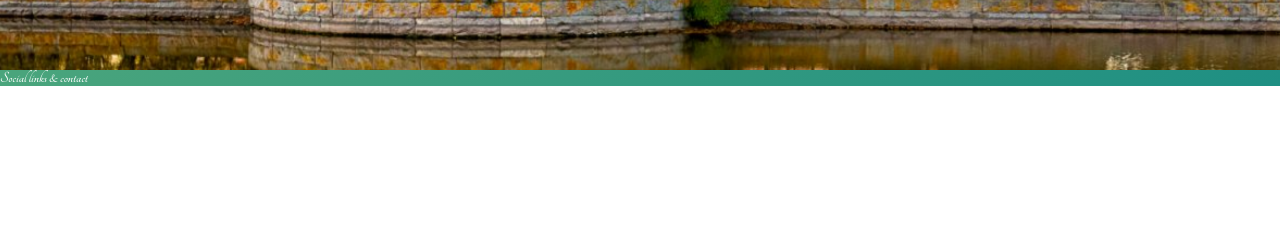
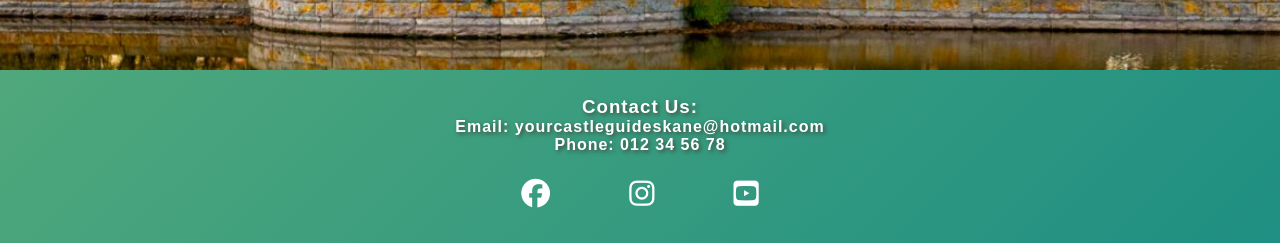
Before and after one commit to moolleer/castle-guide, a plain HTML site: page index.html in a window 1280 px wide. Shown: the part 1007-1250 px from the top of the page. Before the commit the page ends 1093 px from the top, so only its background shows below. Drawn offline with Linux system fonts and the light colour scheme.

Commit message:
Add contact and social media links to footer

```diff
--- a/assets/css/style.css
+++ b/assets/css/style.css
@@ -13,14 +13,14 @@ body {
     background-image: linear-gradient(to bottom right, #75BA75, #1E8F83);
 }
 
-h2, h3 {
+h2, h3, h4 {
     font-family: Robot-Slab, sans-serif;
 }
 
 #logo {
     font-size: 550%;
     color: inherit;
-    text-shadow: 2px 2px 4px #004E11;
+    text-shadow: 2px 2px 4px #3E4A3D;
     text-align: center;
     margin-top: 20px;
 }
@@ -42,7 +42,7 @@ h2, h3 {
 #menu a {
     text-decoration: none;
     color: inherit;
-    text-shadow: 2px 2px 4px #004E11;
+    text-shadow: 2px 2px 4px #3E4A3D;
 }
 
 #menu a:hover {
@@ -90,7 +90,6 @@ h2, h3 {
 /*Text for the hero image*/
 
 #image-text {
-
     width: 150px;
     height: 150px;
     border-radius: 50%;
@@ -121,3 +120,37 @@ h2, h3 {
     text-align: center;
     padding: 10px;
 }
+
+/* Footer styles*/
+
+footer {
+    height: 150px;
+}
+
+.social-media {
+    text-align: center;
+}
+
+.social-media li {
+    display: inline;
+}
+
+.social-media i {
+    font-size: 180%;
+    padding-top: 1%;
+    padding-left: 2%;
+    padding-right: 2%;
+    margin: 1%;
+    color: #fff;
+}
+
+#contact {
+    text-align: center;
+    margin-top: 2%;
+
+}
+
+#contact h3, h4 {
+    letter-spacing: 1px;
+    text-shadow: 2px 2px 4px #3E4A3D;
+}
--- a/index.html
+++ b/index.html
@@ -38,7 +38,25 @@
         </div>
     </section>
     <footer>
-        Social links & contact
+        <div id="contact">
+            <h3>Contact Us:</h3>
+            <h4>Email: yourcastleguideskane@hotmail.com</h4>
+            <h4>Phone: 012 34 56 78</h4>
+        </div>
+        <ul class="social-media">
+            <li>
+                <a href="https://facebook.com" target="_blank" rel="noopener"
+                aria-label="Visit our Facebook page (opens in a new tab)" > <i class="fa-brands fa-facebook"></i></a>
+            </li>
+            <li>
+                <a href="https://instagram.com" target="_blank" rel="noopener"
+                aria-label="Visit our Instagram page (opens in a new tab)" > <i class="fa-brands fa-instagram"></i></a>
+            </li>
+            <li>
+                <a href="https://youtube.com" target="_blank" rel="noopener"
+                aria-label="Visit our Youtube page (opens in a new tab)" > <i class="fa-brands fa-square-youtube"></i></a>
+            </li>
+        </ul>
     </footer>
 
     <!-- font awesome script-->
```
